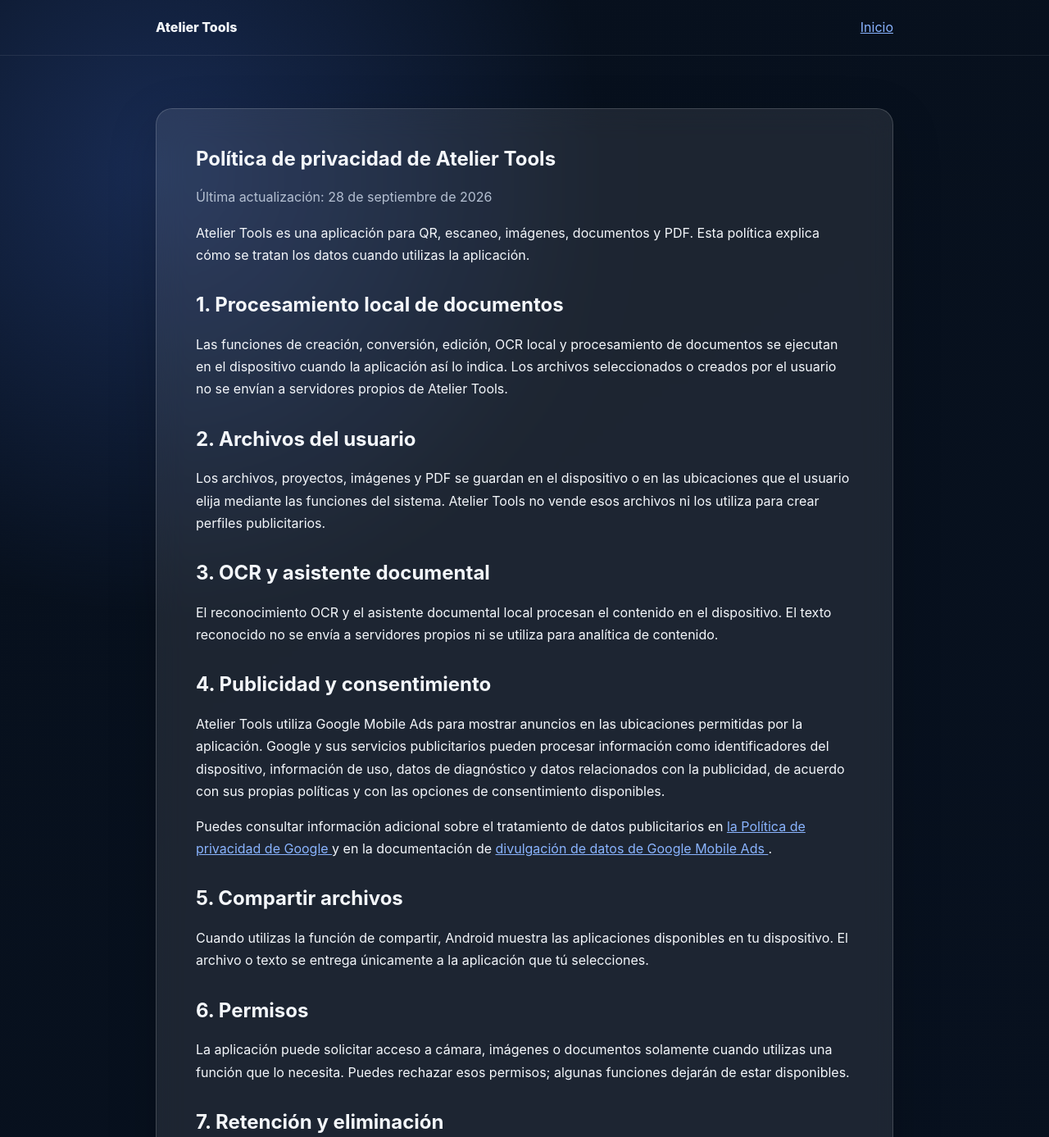
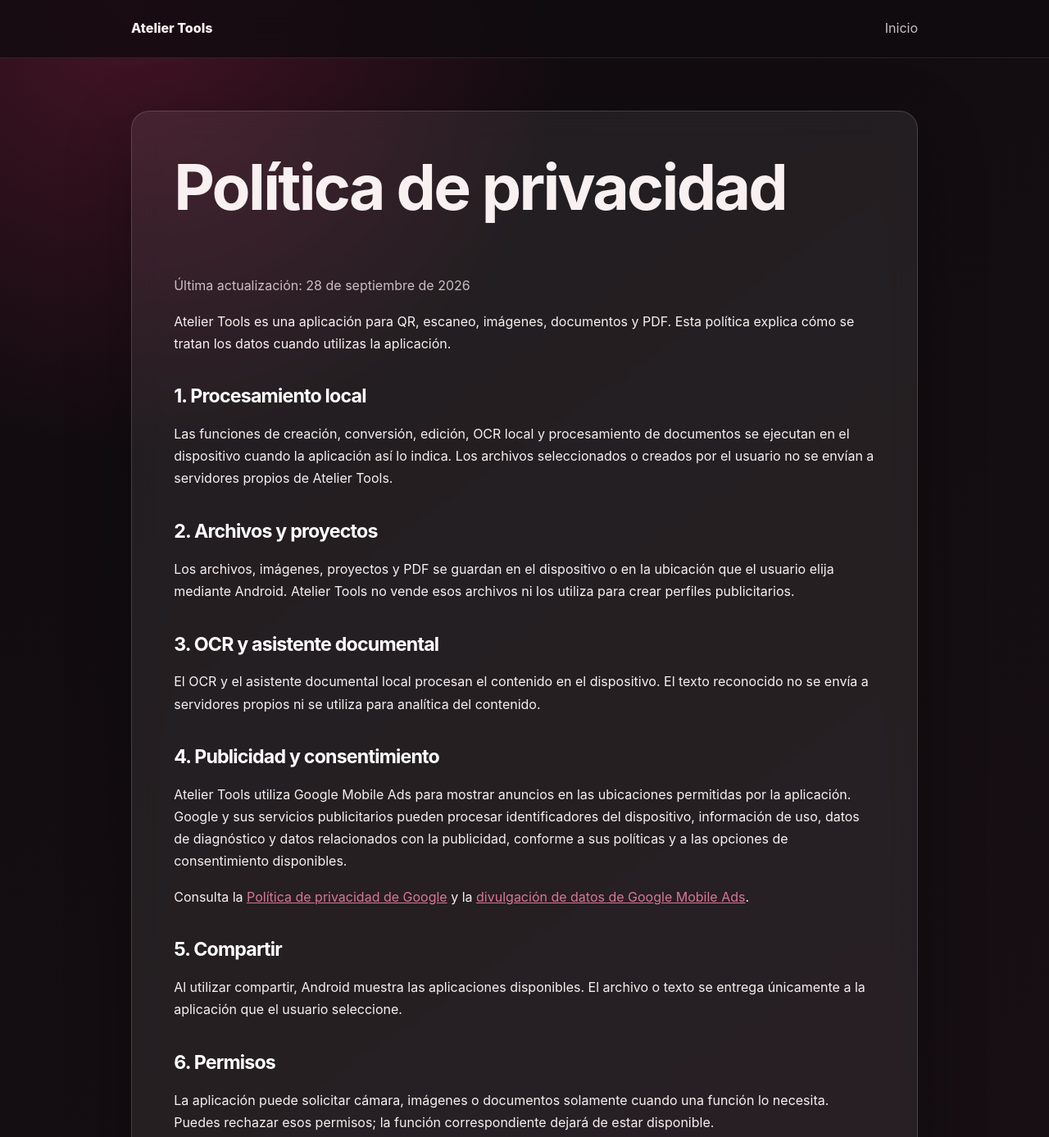
Before and after one commit to MT-Corp/MT-Corp.github.io, a plain HTML site: page privacy.html in a window 1280 px wide. Shown: the top 1387 px of the page at 82% size. Drawn offline with Linux system fonts and the light colour scheme.

Commit message:
Update privacy.html

```diff
--- a/privacy.html
+++ b/privacy.html
@@ -3,229 +3,60 @@
 <head>
   <meta charset="utf-8">
   <meta name="viewport" content="width=device-width, initial-scale=1">
-  <meta name="theme-color" content="#101827">
+  <meta name="theme-color" content="#100b0f">
   <meta name="description" content="Política de privacidad de Atelier Tools.">
-  <title>Política de privacidad — Atelier Tools</title>
-
+  <title>Privacidad — Atelier Tools</title>
   <style>
-    :root {
-      color-scheme: dark;
-      --bg: #08111f;
-      --panel: rgba(255, 255, 255, .09);
-      --border: rgba(255, 255, 255, .16);
-      --text: #f4f7fb;
-      --muted: #b5c0d2;
-      --accent: #8ab4ff;
-    }
-
-    * {
-      box-sizing: border-box;
-    }
-
-    body {
-      margin: 0;
-      color: var(--text);
-      font-family: Inter, Roboto, system-ui, -apple-system, sans-serif;
-      background:
-        radial-gradient(circle at 15% 10%, rgba(80, 130, 255, .24), transparent 34rem),
-        linear-gradient(145deg, #07101d, var(--bg));
-      line-height: 1.7;
-    }
-
-    .wrap {
-      width: min(900px, calc(100% - 2rem));
-      margin: auto;
-    }
-
-    header {
-      padding: 1.25rem 0;
-      border-bottom: 1px solid rgba(255, 255, 255, .08);
-    }
-
-    nav {
-      display: flex;
-      justify-content: space-between;
-      gap: 1rem;
-    }
-
-    a {
-      color: var(--accent);
-    }
-
-    .brand {
-      color: var(--text);
-      font-weight: 800;
-      text-decoration: none;
-    }
-
-    main {
-      padding: 4rem 0;
-    }
-
-    article {
-      padding: clamp(1.25rem, 4vw, 3rem);
-      border: 1px solid var(--border);
-      border-radius: 1.25rem;
-      background: var(--panel);
-      backdrop-filter: blur(18px);
-      box-shadow: 0 18px 60px rgba(0, 0, 0, .18);
-      animation: reveal .7s ease both;
-    }
-
-    h1 {
-      margin-top: 0;
-      line-height: 1.1;
-    }
-
-    h2 {
-      margin-top: 2rem;
-      line-height: 1.25;
-    }
-
-    .updated {
-      color: var(--muted);
-    }
-
-    footer {
-      padding: 1.5rem 0 2.5rem;
-      color: var(--muted);
-      text-align: center;
-    }
-
-    @keyframes reveal {
-      from {
-        opacity: 0;
-        transform: translateY(16px);
-      }
-      to {
-        opacity: 1;
-        transform: translateY(0);
-      }
-    }
-
-    @media (prefers-reduced-motion: reduce) {
-      *,
-      *::before,
-      *::after {
-        animation: none !important;
-      }
-    }
+    :root { color-scheme: dark; --ink:#f8f0f1; --muted:#cbbfc3; --black:#100b0f; --wine:#651b32; --wine-2:#9f3659; --wine-3:#d97796; --glass:rgba(255,255,255,.075); --line:rgba(255,255,255,.15); }
+    * { box-sizing:border-box; }
+    body { margin:0; color:var(--ink); font-family:Inter,Roboto,system-ui,-apple-system,sans-serif; background:radial-gradient(circle at 12% 0%,#451426 0,transparent 34rem),linear-gradient(145deg,var(--black),#191014); line-height:1.7; }
+    a { color:var(--wine-3); }
+    .shell { width:min(960px,calc(100% - 2rem)); margin-inline:auto; }
+    header { position:sticky; top:0; z-index:10; border-bottom:1px solid rgba(255,255,255,.1); background:rgba(16,11,15,.82); backdrop-filter:blur(18px); }
+    nav { min-height:70px; display:flex; justify-content:space-between; align-items:center; gap:1rem; }
+    .brand { color:var(--ink); text-decoration:none; font-weight:850; }
+    nav a:last-child { color:var(--muted); text-decoration:none; }
+    main { padding:4rem 0; }
+    article { padding:clamp(1.3rem,4vw,3.2rem); border:1px solid var(--line); border-radius:1.4rem; background:var(--glass); box-shadow:0 22px 80px rgba(0,0,0,.3); backdrop-filter:blur(18px); animation:reveal .7s ease both; }
+    h1,h2 { line-height:1.1; letter-spacing:-.035em; }
+    h1 { margin-top:0; font-size:clamp(2.3rem,6vw,4.8rem); }
+    h2 { margin-top:2.4rem; font-size:1.45rem; color:#fff; }
+    .updated { color:var(--muted); }
+    footer { padding:2rem 0 3rem; border-top:1px solid rgba(255,255,255,.1); color:var(--muted); }
+    @keyframes reveal { from { opacity:0; transform:translateY(16px); } to { opacity:1; transform:translateY(0); } }
+    @media (prefers-reduced-motion:reduce) { *,*::before,*::after { animation:none !important; transition:none !important; } }
   </style>
 </head>
-
 <body>
-  <header>
-    <div class="wrap">
-      <nav aria-label="Navegación principal">
-        <a class="brand" href="index.html">Atelier Tools</a>
-        <a href="index.html">Inicio</a>
-      </nav>
-    </div>
-  </header>
-
-  <main class="wrap">
+  <header><div class="shell"><nav aria-label="Navegación principal"><a class="brand" href="index.html">Atelier Tools</a><a href="index.html">Inicio</a></nav></div></header>
+  <main class="shell">
     <article>
-      <h1>Política de privacidad de Atelier Tools</h1>
+      <h1>Política de privacidad</h1>
       <p class="updated">Última actualización: 28 de septiembre de 2026</p>
-
-      <p>
-        Atelier Tools es una aplicación para QR, escaneo, imágenes,
-        documentos y PDF. Esta política explica cómo se tratan los datos
-        cuando utilizas la aplicación.
-      </p>
-
-      <h2>1. Procesamiento local de documentos</h2>
-      <p>
-        Las funciones de creación, conversión, edición, OCR local y
-        procesamiento de documentos se ejecutan en el dispositivo cuando la
-        aplicación así lo indica. Los archivos seleccionados o creados por el
-        usuario no se envían a servidores propios de Atelier Tools.
-      </p>
-
-      <h2>2. Archivos del usuario</h2>
-      <p>
-        Los archivos, proyectos, imágenes y PDF se guardan en el dispositivo
-        o en las ubicaciones que el usuario elija mediante las funciones del
-        sistema. Atelier Tools no vende esos archivos ni los utiliza para
-        crear perfiles publicitarios.
-      </p>
-
+      <p>Atelier Tools es una aplicación para QR, escaneo, imágenes, documentos y PDF. Esta política explica cómo se tratan los datos cuando utilizas la aplicación.</p>
+      <h2>1. Procesamiento local</h2>
+      <p>Las funciones de creación, conversión, edición, OCR local y procesamiento de documentos se ejecutan en el dispositivo cuando la aplicación así lo indica. Los archivos seleccionados o creados por el usuario no se envían a servidores propios de Atelier Tools.</p>
+      <h2>2. Archivos y proyectos</h2>
+      <p>Los archivos, imágenes, proyectos y PDF se guardan en el dispositivo o en la ubicación que el usuario elija mediante Android. Atelier Tools no vende esos archivos ni los utiliza para crear perfiles publicitarios.</p>
       <h2>3. OCR y asistente documental</h2>
-      <p>
-        El reconocimiento OCR y el asistente documental local procesan el
-        contenido en el dispositivo. El texto reconocido no se envía a
-        servidores propios ni se utiliza para analítica de contenido.
-      </p>
-
+      <p>El OCR y el asistente documental local procesan el contenido en el dispositivo. El texto reconocido no se envía a servidores propios ni se utiliza para analítica del contenido.</p>
       <h2>4. Publicidad y consentimiento</h2>
-      <p>
-        Atelier Tools utiliza Google Mobile Ads para mostrar anuncios en las
-        ubicaciones permitidas por la aplicación. Google y sus servicios
-        publicitarios pueden procesar información como identificadores del
-        dispositivo, información de uso, datos de diagnóstico y datos
-        relacionados con la publicidad, de acuerdo con sus propias políticas
-        y con las opciones de consentimiento disponibles.
-      </p>
-
-      <p>
-        Puedes consultar información adicional sobre el tratamiento de datos
-        publicitarios en
-        <a href="https://policies.google.com/privacy">
-          la Política de privacidad de Google
-        </a>
-        y en la documentación de
-        <a href="https://developers.google.com/admob/android/privacy/play-data-disclosure">
-          divulgación de datos de Google Mobile Ads
-        </a>.
-      </p>
-
-      <h2>5. Compartir archivos</h2>
-      <p>
-        Cuando utilizas la función de compartir, Android muestra las
-        aplicaciones disponibles en tu dispositivo. El archivo o texto se
-        entrega únicamente a la aplicación que tú selecciones.
-      </p>
-
+      <p>Atelier Tools utiliza Google Mobile Ads para mostrar anuncios en las ubicaciones permitidas por la aplicación. Google y sus servicios publicitarios pueden procesar identificadores del dispositivo, información de uso, datos de diagnóstico y datos relacionados con la publicidad, conforme a sus políticas y a las opciones de consentimiento disponibles.</p>
+      <p>Consulta la <a href="https://policies.google.com/privacy">Política de privacidad de Google</a> y la <a href="https://developers.google.com/admob/android/privacy/play-data-disclosure">divulgación de datos de Google Mobile Ads</a>.</p>
+      <h2>5. Compartir</h2>
+      <p>Al utilizar compartir, Android muestra las aplicaciones disponibles. El archivo o texto se entrega únicamente a la aplicación que el usuario seleccione.</p>
       <h2>6. Permisos</h2>
-      <p>
-        La aplicación puede solicitar acceso a cámara, imágenes o documentos
-        solamente cuando utilizas una función que lo necesita. Puedes
-        rechazar esos permisos; algunas funciones dejarán de estar
-        disponibles.
-      </p>
-
+      <p>La aplicación puede solicitar cámara, imágenes o documentos solamente cuando una función lo necesita. Puedes rechazar esos permisos; la función correspondiente dejará de estar disponible.</p>
       <h2>7. Retención y eliminación</h2>
-      <p>
-        Los archivos y proyectos permanecen en el dispositivo hasta que el
-        usuario los elimina o utiliza las opciones del sistema para
-        eliminarlos. Atelier Tools no mantiene una copia propia en servidores.
-      </p>
-
+      <p>Los archivos y proyectos permanecen en el dispositivo hasta que el usuario los elimina o utiliza las opciones del sistema para eliminarlos. Atelier Tools no mantiene una copia propia en servidores.</p>
       <h2>8. Menores</h2>
-      <p>
-        Atelier Tools no está diseñada específicamente para niños. No
-        solicitamos deliberadamente datos personales de menores.
-      </p>
-
-      <h2>9. Cambios en esta política</h2>
-      <p>
-        Podemos actualizar esta política cuando cambien la aplicación, sus
-        servicios o los requisitos legales. La fecha de actualización aparecerá
-        al principio de esta página.
-      </p>
-
+      <p>Atelier Tools no está diseñada específicamente para niños. No solicitamos deliberadamente datos personales de menores.</p>
+      <h2>9. Cambios</h2>
+      <p>Podemos actualizar esta política cuando cambien la aplicación, sus servicios o los requisitos legales. La fecha de actualización aparecerá al principio de esta página.</p>
       <h2>10. Contacto</h2>
-      <p>
-        Para preguntas sobre privacidad, escribe a:
-        <a href="mailto:mtcorp0505@gmail.com">mtcorp0505@gmail.com</a>
-      </p>
+      <p>Para preguntas sobre privacidad, escribe a <a href="mailto:TU_CORREO@DOMINIO.COM">TU_CORREO@DOMINIO.COM</a>.</p>
     </article>
   </main>
-
-  <footer>
-    <div class="wrap">
-      © 2026 Atelier Tools
-    </div>
-  </footer>
+  <footer><div class="shell">© 2026 Atelier Tools</div></footer>
 </body>
 </html>
```
